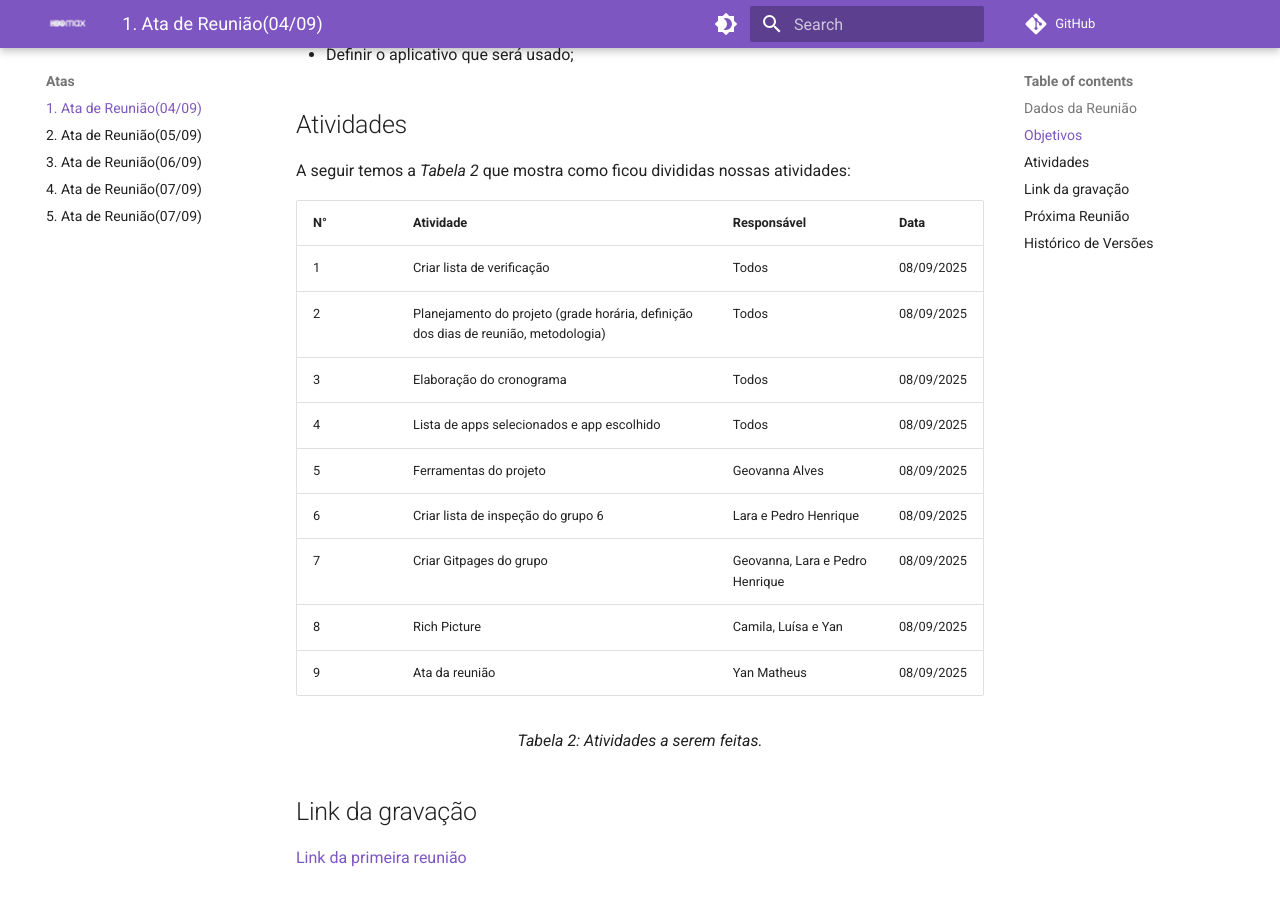
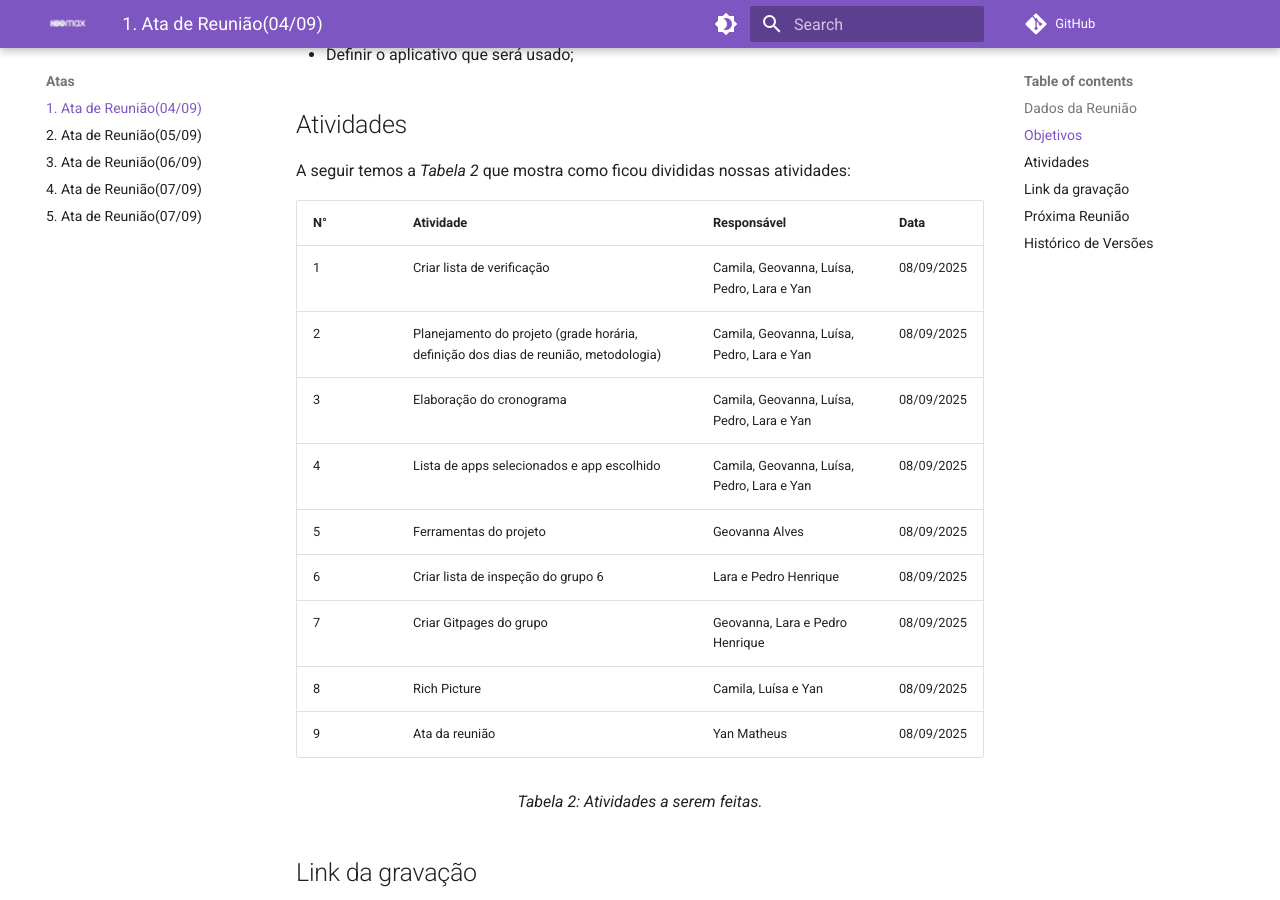
Before and after one commit to Requisitos-de-Software/2025.2-Grupo05, an MkDocs documentation site: the page built from docs/Atas/ata04-09.md, in a window 1280 px wide and 900 px high, scrolled down 681 px. Built offline with MkDocs 1.6.1 and Material for MkDocs 9.7.7, drawn with Linux system fonts in a browser that asks for light colours; comment, search, counter and statistics services are not loaded.

Commit message:
Update ata04-09.md

```diff
--- a/docs/Atas/ata04-09.md
+++ b/docs/Atas/ata04-09.md
@@ -22,10 +22,10 @@ A seguir temos a <i>Tabela 2</i> que mostra como ficou divididas nossas atividad
 
 | N°| Atividade | Responsável | Data |
 | ---- | ---- | ---- | ---- |
-| 1 | Criar lista de verificação | Todos | 08/09/2025 |
-| 2 | Planejamento do projeto (grade horária, definição dos dias de reunião, metodologia) |  Todos| 08/09/2025|
-| 3 | Elaboração do cronograma | Todos| 08/09/2025|
-| 4 | Lista de apps selecionados e app escolhido | Todos| 08/09/2025|
+| 1 | Criar lista de verificação |  Camila, Geovanna, Luísa, Pedro, Lara e Yan | 08/09/2025 |
+| 2 | Planejamento do projeto (grade horária, definição dos dias de reunião, metodologia) |   Camila, Geovanna, Luísa, Pedro, Lara e Yan| 08/09/2025|
+| 3 | Elaboração do cronograma |  Camila, Geovanna, Luísa, Pedro, Lara e Yan| 08/09/2025|
+| 4 | Lista de apps selecionados e app escolhido |  Camila, Geovanna, Luísa, Pedro, Lara e Yan| 08/09/2025|
 | 5 | Ferramentas do projeto | Geovanna Alves | 08/09/2025|
 | 6 | Criar lista de inspeção do grupo 6| Lara e Pedro Henrique | 08/09/2025|
 | 7 | Criar Gitpages do grupo | Geovanna, Lara e Pedro Henrique | 08/09/2025|
```
